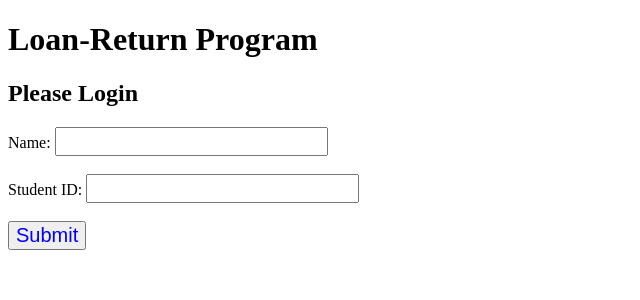
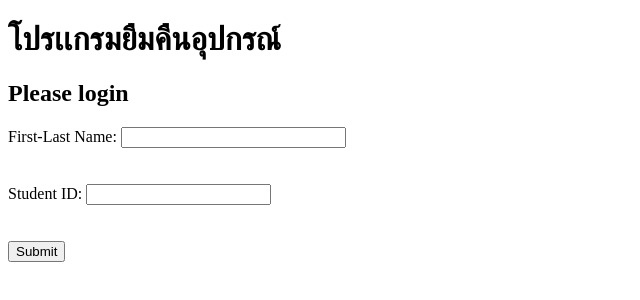
Before and after one commit to norapatsm/borrow-return-equipment, a website: page test.html in a window 1280 px wide. Shown: the whole page, without its empty margins (0-640 px from the left). Drawn offline with Linux system fonts and the light colour scheme.

Commit message:
update(can login)

```diff
--- a/test.html
+++ b/test.html
@@ -1,36 +1,33 @@
 <!DOCTYPE html>
-<html>
+<html lang="en">
      <head>
-  <title>Loan-Return Program - Login</title>
+         <meta charset="UTF-8">
+         <title>โปรเเกรมยืมคืนอุปกรณ์</title>
+         <link rel="stylesheet" href="b2.css">
+     </head>
      <style>
-    body {
-      background-color: white;
-    }
-    input {
-      font-size: 20px;
-      color: blue;
-    }
      </style>
-</head>
      <body>
-  <h1>Loan-Return Program</h1>
-  <h2>Please Login</h2>
-  <form onsubmit="return validateForm()">
-    <label for="name">Name:</label>
-    <input type="text" id="name" name="name" required>
-    <br><br>
-    <label for="studentID">Student ID:</label>
-    <input type="text" id="studentID" name="studentID" required>
-    <br><br>
-    <input type="submit" value="Submit" onclick="location.href='second_page.html'">
+       <h1>โปรเเกรมยืมคืนอุปกรณ์</h1>
+       <h2>Please login</h2>
+     <form>
+         <label class = "dec_label"for = "f_name" i >First-Last Name: </label>
+         <input class = "dec_input" type="text" id="f_name" name="f_name" size="25">
+         <br><br><br>
+         <label class = "dec_label"for = "p_id" i >Student ID: </label>
+         <input class = "dec_input"type="number" id="p_id" name="p_id"size="25">
+         <br><br><br>
+         <div id="output_block2">
+          <button type="button" id = "sub_list" onclick="submitForm()">Submit</button>
+         </div>
      </form>
      <script>
-    function validateForm() {
-      var name = document.forms["form"]["name"].value;
-      var studentID = document.forms["form"]["studentID"].value;
-      if (name == "" || studentID == "") {
-        alert("Name and Student ID are required to be filled out");
-        return false;
+      function submitForm() {
+          var fName = document.getElementById("f_name").value;
+          var sId = document.getElementById("p_id").value;
+
+          if (fName === "" || sId === "") {
+              alert("Please fill in First-Last Name and Student ID");
           } else {
               window.location.href = "second_page.html";
           }
```
Also changed, not shown: old code.txt (+19 -29 lines), second_page.html (+1 -8 lines). Lines whose indentation alone changed are shown as unchanged.
